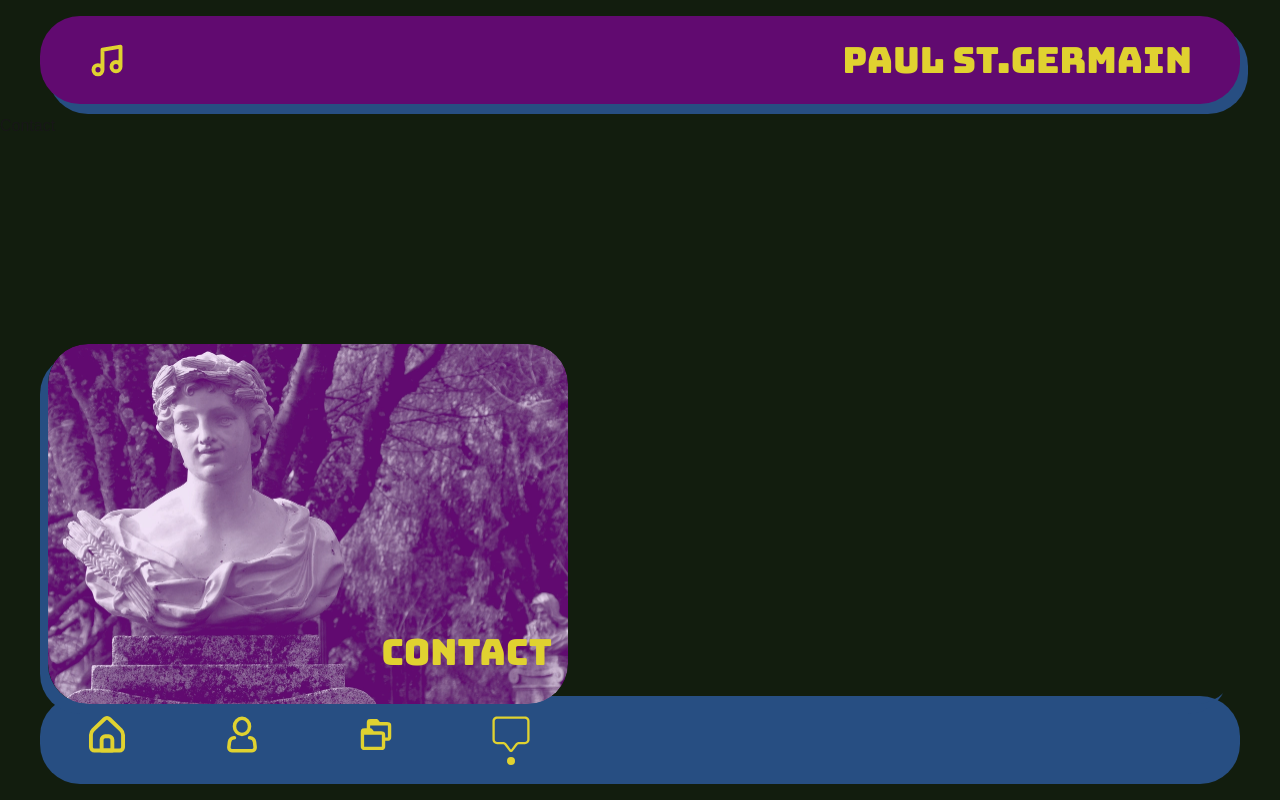
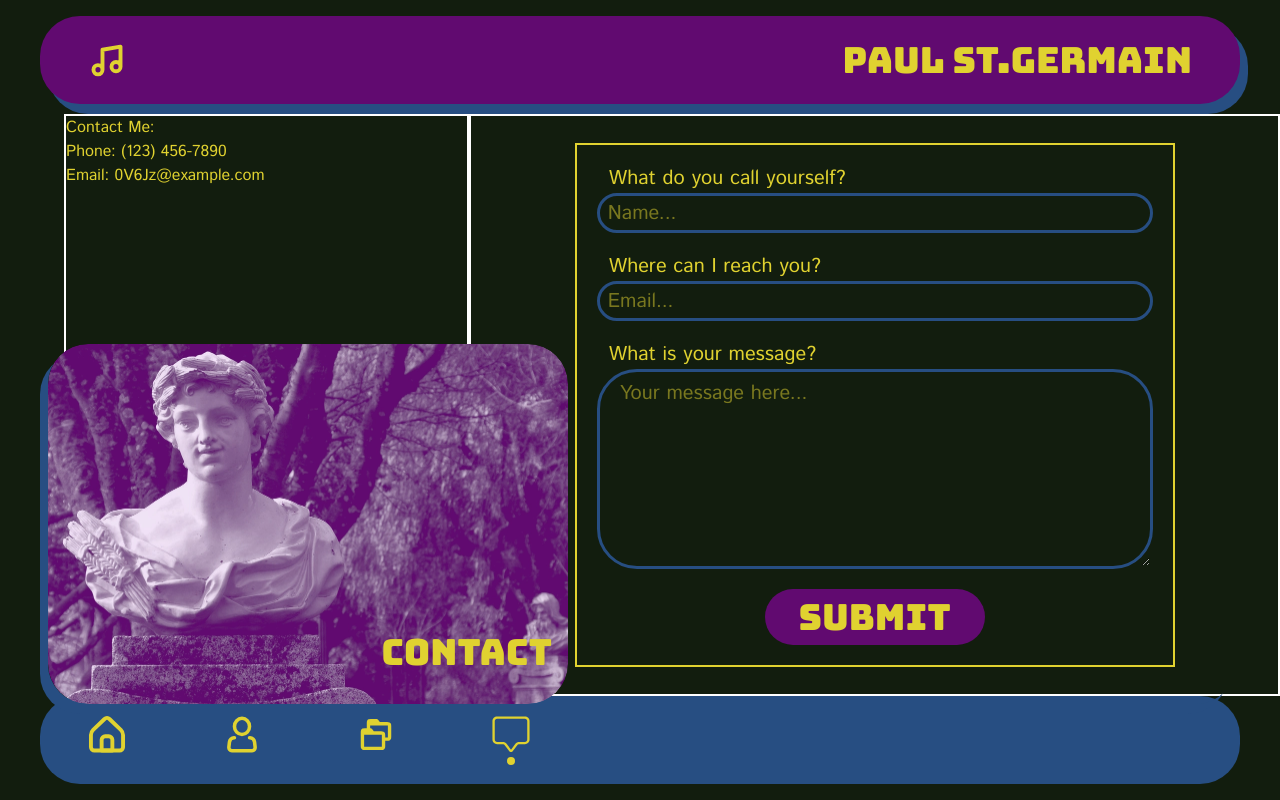
Before and after one commit to paulstgermain/portfolio, a Next.js app: page /contact in a window 1280 px wide. Built offline with nearby package versions, Linux system fonts and the light colour scheme; no server answers.

Commit message:
contact form and list basically implemented

```diff
--- a/src/app/contact/page.tsx
+++ b/src/app/contact/page.tsx
@@ -1,7 +1,26 @@
+import ContactForm from "@/components/ContactForm"
+
 export default function Contact() {
   return (
-    <main>
-      <h1>Contact</h1>
+    <main className="font-istok-web flex h-full text-primary">
+      <div className="
+          flex-1/3
+          h-4/9
+          sm:ml-10
+          md:ml-10
+          lg:ml-14
+          xl:ml-16
+          border-white border-2">
+        <h1>Contact Me:</h1>
+        <ul>
+          <li>Phone: (123) 456-7890</li>
+          <li>Email: 0V6Jz@example.com</li>
+        </ul>
+
+      </div>
+      <div className="flex justify-center items-center flex-2/3 h-full border-white border-2">
+        <ContactForm />
+      </div>
     </main>
   )
 }
--- /dev/null
+++ b/src/components/ContactForm.tsx
@@ -0,0 +1,74 @@
+"use client"
+import { useForm, ValidationError } from "@formspree/react";
+
+export default function ContactForm() {
+  const [state, handleSubmit] = useForm(`${process.env.NEXT_PUBLIC_FORM_ID}`);
+
+  if (state.succeeded) {
+    return <p>Thanks for your message - I'll get back to you soon!</p>;
+  }
+
+  return (
+    <form className="
+      font-istok-web
+      xs:w-70
+      sm:w-80
+      md:w-100
+      lg:w-135
+      xl:w-150
+      p-5
+      flex
+      flex-col
+      xs:text-[16px]
+      sm:text-lg
+      md:text-lg
+      lg:text-lg
+      xl:text-xl
+      border-yellow
+      border-2
+    " onSubmit={handleSubmit}>
+
+      {/* Name field */}
+      <label className="pl-3" htmlFor="name">What do you call yourself?</label>
+      <input className="h-10 px-2 mb-5 border-contactnav-alt border-3 rounded-[40px]" id="name" type="name" name="name" placeholder="Name..." />
+      <ValidationError prefix="Name" field="name" errors={state.errors} />
+
+      {/* Email field */}
+      <label className="pl-3" htmlFor="email">Where can I reach you?</label>
+      <input className="h-10 px-2 mb-5 border-contactnav-alt border-3 rounded-[40px]" id="email" type="email" name="email" placeholder="Email..." />
+      <ValidationError prefix="Email" field="email" errors={state.errors} />
+
+      {/* Message field */}
+      <label className="pl-3" htmlFor="message">What is your message?</label>
+      <textarea className="h-50 px-5 pt-2 mb-5 border-contactnav-alt border-3 rounded-[40px]" id="message" name="message" placeholder="Your message here..." />
+      <ValidationError prefix="Message" field="message" errors={state.errors} />
+
+      {/* Submit button */}
+      <button className="
+        mx-auto
+        cursor-pointer
+        font-bungee
+        bg-contactnav
+        rounded-[40px]
+        xs:w-30
+        sm:w-35
+        md:w-45
+        lg:w-45
+        xl:w-55
+        xs:h-8
+        sm:h-10
+        md:h-12
+        lg:h-12
+        xl:h-14
+        xs:text-xl
+        sm:text-2xl
+        md:text-3xl
+        lg:text-3xl
+        xl:text-4xl
+        z-10" type="submit" disabled={state.submitting}>
+        Submit
+      </button>
+      <ValidationError className="mx-auto" errors={state.errors} />
+    </form>
+  );
+}
```
Also changed, not shown: package.json (+7 -6 lines), 1 other file (tests, documents, lock files or other folders).
